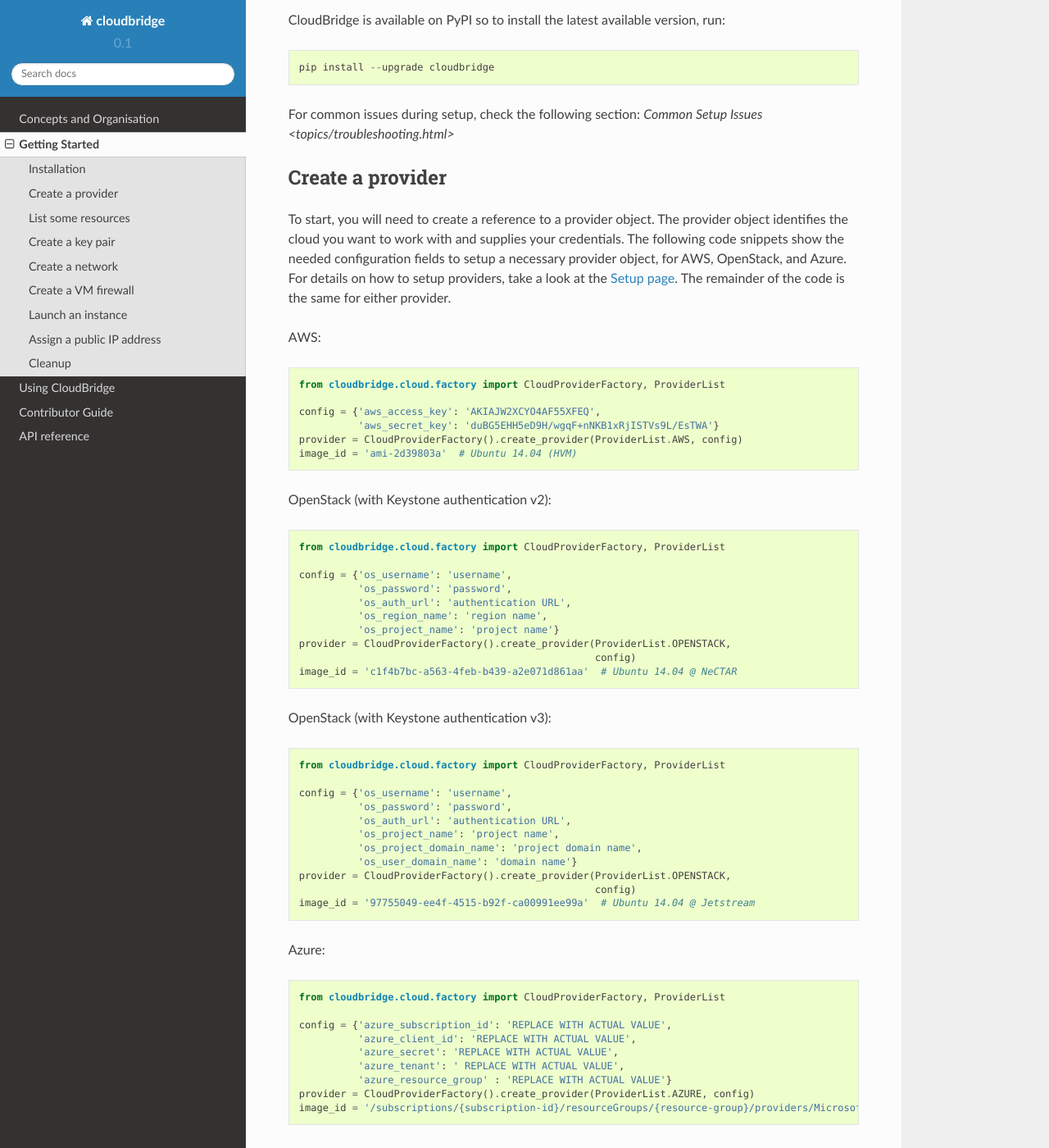
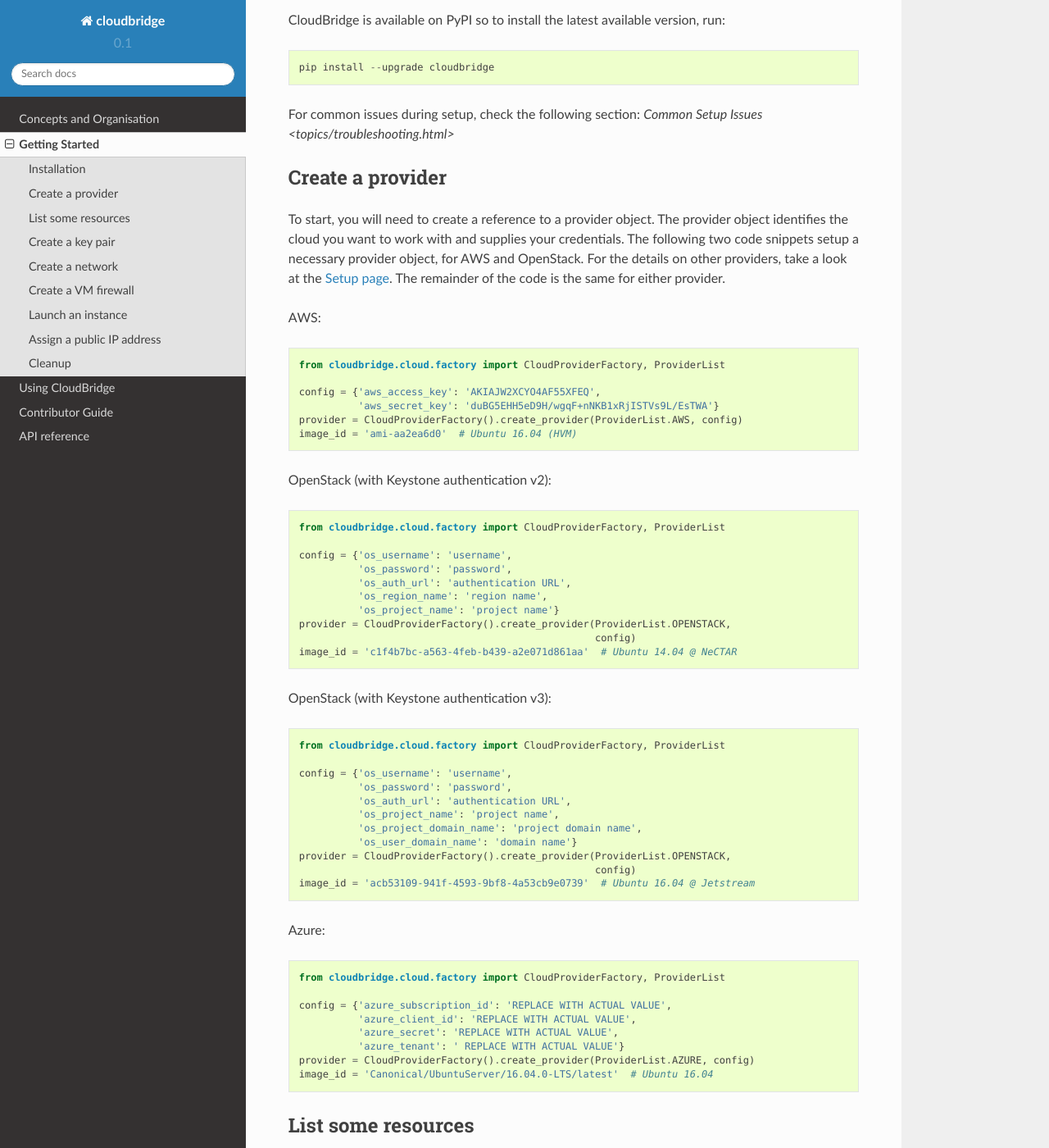
Before and after one commit to CloudVE/cloudbridge, a Sphinx documentation site: the page built from docs/getting_started.rst, in a window 1280 px wide and 1400 px high, scrolled down 275 px. Shown: the whole window at 82% size. Built offline with Sphinx 7.4.7 and the Read the Docs theme 2.0.0, drawn with Linux system fonts in a browser that asks for light colours.

Commit message:
Updated images & Repository Name

```diff
--- a/docs/getting_started.rst
+++ b/docs/getting_started.rst
@@ -17,12 +17,12 @@
 
 Create a provider
 -----------------
-To start, you will need to create a reference to a provider object. The provider
-object identifies the cloud you want to work with and supplies your credentials.
-The following code snippets show the needed configuration fields to setup a
-necessary provider object, for AWS, OpenStack, and Azure. For details on how to
-setup providers, take a look at the `Setup page <topics/setup.html>`_. The
-remainder of the code is the same for either provider.
+To start, you will need to create a reference to a provider object. The
+provider object identifies the cloud you want to work with and supplies your
+credentials. The following two code snippets setup a necessary provider object,
+for AWS and OpenStack. For the details on other providers, take a look at the
+`Setup page <topics/setup.html>`_. The remainder of the code is the same for
+either provider.
 
 AWS:
 
@@ -33,7 +33,7 @@
     config = {'aws_access_key': 'AKIAJW2XCYO4AF55XFEQ',
               'aws_secret_key': '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'}
     provider = CloudProviderFactory().create_provider(ProviderList.AWS, config)
-    image_id = 'ami-2d39803a'  # Ubuntu 14.04 (HVM)
+    image_id = 'ami-aa2ea6d0'  # Ubuntu 16.04 (HVM)
 
 OpenStack (with Keystone authentication v2):
 
@@ -64,7 +64,7 @@
               'os_user_domain_name': 'domain name'}
     provider = CloudProviderFactory().create_provider(ProviderList.OPENSTACK,
                                                       config)
-    image_id = '97755049-ee4f-4515-b92f-ca00991ee99a'  # Ubuntu 14.04 @ Jetstream
+    image_id = 'acb53109-941f-4593-9bf8-4a53cb9e0739'  # Ubuntu 16.04 @ Jetstream
 
 Azure:
 
@@ -75,10 +75,9 @@
     config = {'azure_subscription_id': 'REPLACE WITH ACTUAL VALUE',
               'azure_client_id': 'REPLACE WITH ACTUAL VALUE',
               'azure_secret': 'REPLACE WITH ACTUAL VALUE',
-              'azure_tenant': ' REPLACE WITH ACTUAL VALUE',
-              'azure_resource_group' : 'REPLACE WITH ACTUAL VALUE'}
+              'azure_tenant': ' REPLACE WITH ACTUAL VALUE'}
     provider = CloudProviderFactory().create_provider(ProviderList.AZURE, config)
-    image_id = '/subscriptions/{subscription-id}/resourceGroups/{resource-group}/providers/Microsoft.Compute/images/{image-name}'  #
+    image_id = 'Canonical/UbuntuServer/16.04.0-LTS/latest'  # Ubuntu 16.04
 
 
 List some resources
--- a/docs/topics/design-decisions.rst
+++ b/docs/topics/design-decisions.rst
@@ -17,4 +17,4 @@
   lead to a miss match. (Related to 63_.)
 
 
-  .. _63: https://github.com/gvlproject/cloudbridge/issues/63
+  .. _63: https://github.com/CloudVE/cloudbridge/issues/63
--- a/docs/topics/install.rst
+++ b/docs/topics/install.rst
@@ -22,9 +22,9 @@
 Latest unreleased dev version
 -----------------------------
 The development version of the library can be installed from the
-`Github repo <https://github.com/gvlproject/cloudbridge>`_::
+`Github repo <https://github.com/CloudVE/cloudbridge>`_::
 
-    $ git clone https://github.com/gvlproject/cloudbridge.git
+    $ git clone https://github.com/CloudVE/cloudbridge.git
     $ cd cloudbridge
     $ python setup.py install
 
--- a/docs/topics/testing.rst
+++ b/docs/topics/testing.rst
@@ -74,9 +74,9 @@
 ``CB_USE_MOCK_PROVIDERS`` to ``Yes`` or ``No``.
 
 
-.. _design goals: https://github.com/gvlproject/cloudbridge/
+.. _design goals: https://github.com/CloudVE/cloudbridge/
    blob/master/README.rst
 .. _tox: https://tox.readthedocs.org/en/latest/
-.. _ProviderList: https://github.com/gvlproject/cloudbridge/blob/master/
+.. _ProviderList: https://github.com/CloudVE/cloudbridge/blob/master/
    cloudbridge/cloud/factory.py#L15
 .. _moto: https://github.com/spulec/moto
--- a/setup.py
+++ b/setup.py
@@ -48,7 +48,7 @@
 REQS_DEV = ([
     'tox>=2.1.1',
     'nose',
-    # 'moto>=1.1.11',  # until https://github.com/spulec/moto/issues/1396
+    'moto>=1.1.11',  # until https://github.com/spulec/moto/issues/1396
     'sphinx>=1.3.1',
     'pydevd',
     'flake8>=3.3.0',
```
Also changed, not shown: README.rst (+32 -32 lines), docs/topics/provider_development.rst (+5 -5 lines), 4 other files.
